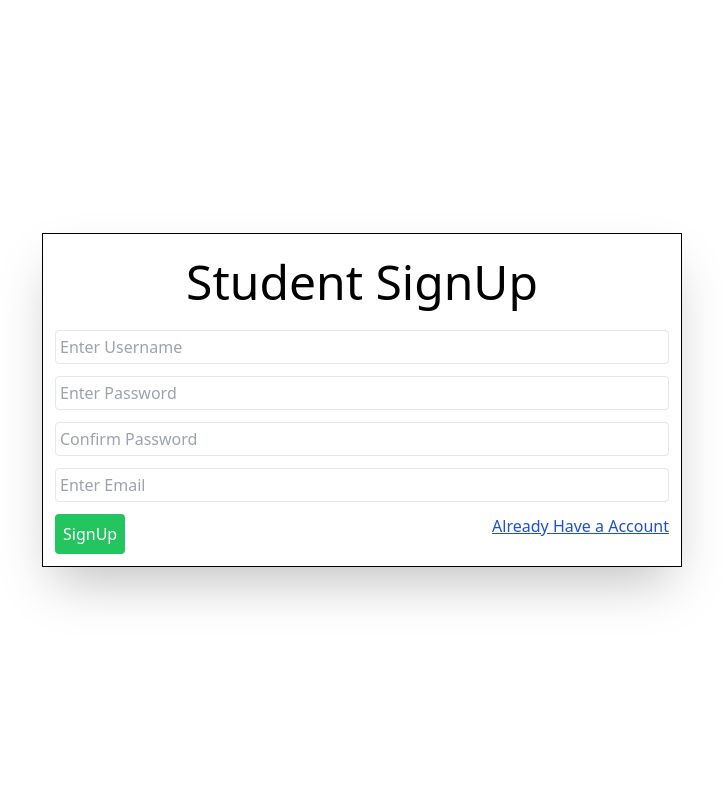
After one commit to RinishaCibin/course_cloud, a Django app: page /student/signup in a window 1280 px wide. The commit adds this page. Shown: the whole page, without its empty margins (278-1001 px from the left). Run offline with Django 5.2, Linux system fonts and the light colour scheme; some libraries are stand-ins or nearby versions.

Commit message:
3rd_updation

```diff
--- a/course_cloud/urls.py
+++ b/course_cloud/urls.py
@@ -16,9 +16,11 @@ Including another URLconf
 """
 from django.contrib import admin
 from django.urls import path,include
+from student.views import SigninView
 
 urlpatterns = [
     path('admin/', admin.site.urls),
+    path('',SigninView.as_view(),name="signin"),
     path('instructor/',include('instructor.urls')),
     path('student/',include('student.urls')),
 ]
--- a/instructor/models.py
+++ b/instructor/models.py
@@ -11,7 +11,7 @@ class User(AbstractUser):
         ("Instructor","Instructor")
 
     ]
-    role=models.CharField(max_length=50,choices=role_options)
+    role=models.CharField(max_length=50,choices=role_options,default="Student")
 
 class InstructorProfile(models.Model):
     expertise=models.CharField(max_length=100,null=True)
--- /dev/null
+++ b/student/forms.py
@@ -0,0 +1,12 @@
+from django import forms
+from instructor.models import User
+from django.contrib.auth.forms import UserCreationForm
+
+class StudentSignUpForm(UserCreationForm):
+    class Meta:
+        model=User
+        fields=["username","email","password1","password2"]
+
+class SignInForm(forms.Form):
+    username=forms.CharField(widget=forms.TextInput(attrs={"class":"w-full px-1 py-1 border rounded bg-white"}))
+    password=forms.CharField(widget=forms.PasswordInput(attrs={"class":"w-full px-1 py-1 border rounded bg-white"}))
--- /dev/null
+++ b/student/templates/signup.html
@@ -0,0 +1,36 @@
+<!doctype html>
+<html lang="en" data-bs-theme="light">
+    <head>
+        <title>Title</title>
+        <!-- Required meta tags -->
+        <meta charset="utf-8" />
+        <meta name="viewport" content="width=device-width, initial-scale=1" />
+
+        <!-- Bootstrap CSS v5.3.8 -->
+
+        <script src="https://cdn.tailwindcss.com"></script>
+
+
+    </head>
+
+    <body>
+
+    <div class="container flex justify-center items-center h-screen">
+        <div class="w-[50%] border border-black bg-white p-3 shadow-2xl">
+            <h2 class="text-5xl text-center my-3 text-black">Student SignUp</h2>
+            <form action="" method="post">
+                {% csrf_token %}
+                <input type="text" name="username" placeholder="Enter Username" class="p-1 border bg-white rounded w-full my-3">
+                <input type="password" name="password1" placeholder="Enter Password" class="p-1 border bg-white rounded w-full mb-3">
+                <input type="password" name="password2" placeholder="Confirm Password" class="p-1 border bg-white rounded w-full mb-3">
+                <input type="email" name="email" placeholder="Enter Email" class="p-1 border bg-white rounded w-full mb-3">
+                <div class="flex justify-between">
+                    <button class="px-2 py-2 bg-green-500 text-white rounded hover:bg-green-800">SignUp</button>
+                    <a href="{% url 'signin' %}" class="text-blue-700 underline">Already Have a Account</a>
+                </div>
+            </form>
+        </div>
+    </div>
+
+    </body>
+</html>
--- a/student/urls.py
+++ b/student/urls.py
@@ -1,6 +1,6 @@
 from django.urls import path
+from student.views import *
 
-
-urlpatterns=[
-
+urlpatterns = [
+    path('signup',SignupView.as_view(),name='signup'),
 ]
--- a/student/views.py
+++ b/student/views.py
@@ -1,3 +1,25 @@
 from django.shortcuts import render
+from django.views import View
+from django.views.generic import TemplateView,FormView,CreateView
+from student.forms import *
+from django.urls import reverse_lazy
 
 # Create your views here.
+
+# class SigninView(View):
+#     def get(self,request):
+#         return render(request,'signin.html')
+
+class SigninView(FormView):
+    template_name='signin.html'
+    form_class=SignInForm
+
+
+# class SignupView(View):
+#     def get(self,request):
+#         return render(request,'signup.html')
+
+class SignupView(CreateView):
+    template_name='signup.html'
+    form_class=StudentSignUpForm
+    success_url=reverse_lazy('signin')
```
Also changed, not shown: student/templates/signin.html (+20 -19 lines), db.sqlite3.
